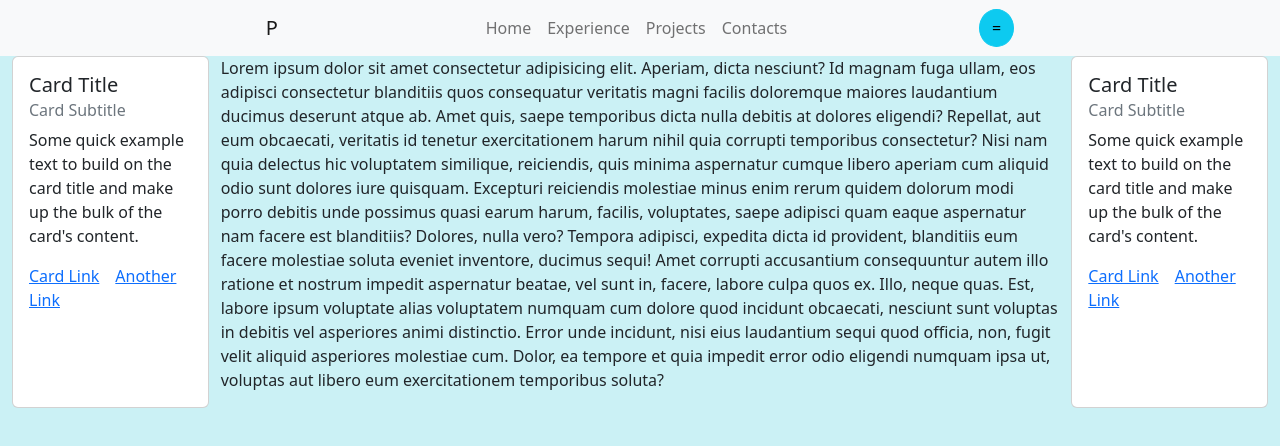
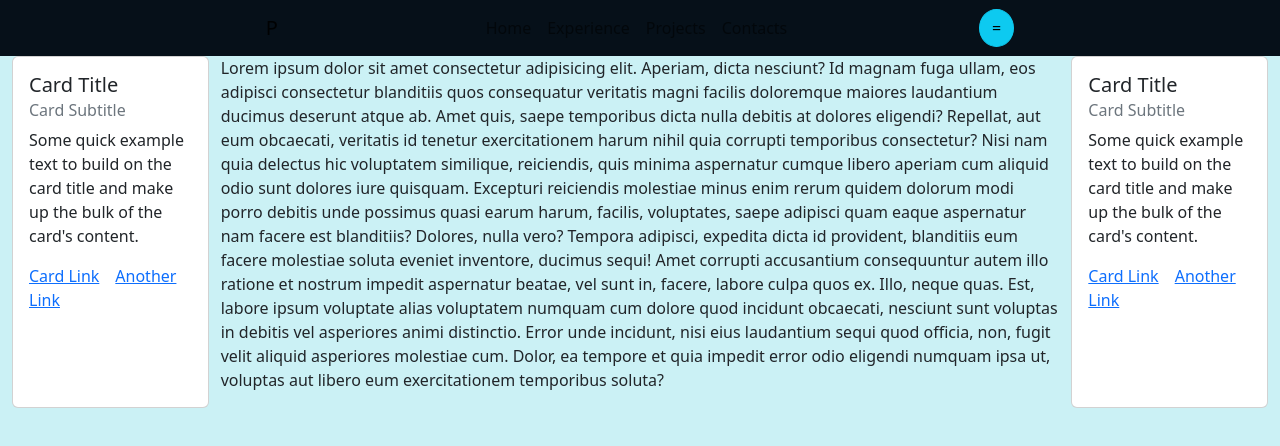
Before and after one commit to constructorlib/personal-blog, a React (Vite) app: page / in a window 1280 px wide. Shown: the top 446 px of the page. Built offline with nearby package versions, Linux system fonts and the light colour scheme.

Commit message:
color magic (not yet working)

```diff
--- a/src/header.jsx
+++ b/src/header.jsx
@@ -8,12 +8,13 @@ import NavDropdown from "react-bootstrap/NavDropdown";
 
 function Header() {
   return (
-    <Navbar bg="light" expand="lg">
+    <div className="header-all">
+      <Navbar expand="lg">
         <Container className="justify-content-evenly">
           <Nav>
             <Navbar.Brand href="#">P</Navbar.Brand>
-          <Navbar.Toggle aria-controls="navbarScroll" />
-          <Nav className="justify-content-center"></Nav>
+            {/* <Navbar.Toggle aria-controls="navbarScroll" /> */}
+            {/* <Nav className="justify-content-center"></Nav>    */}
           </Nav>
           <Nav className="ml-auto mr-auto">
             <Nav.Link href="#action1">Home</Nav.Link>
@@ -29,6 +30,7 @@ function Header() {
           </Nav>
         </Container>
       </Navbar>
+    </div>
   );
 }
 
--- a/src/index.css
+++ b/src/index.css
@@ -9,6 +9,10 @@ body {
   border-radius: 50% !important;
 }
 
+.header-all {
+  color: #ffff !important;
+  background-color: #061019;
+}
 /*
 
   #CBF1F5 thin gray
```
Lines whose indentation alone changed are shown as unchanged.
